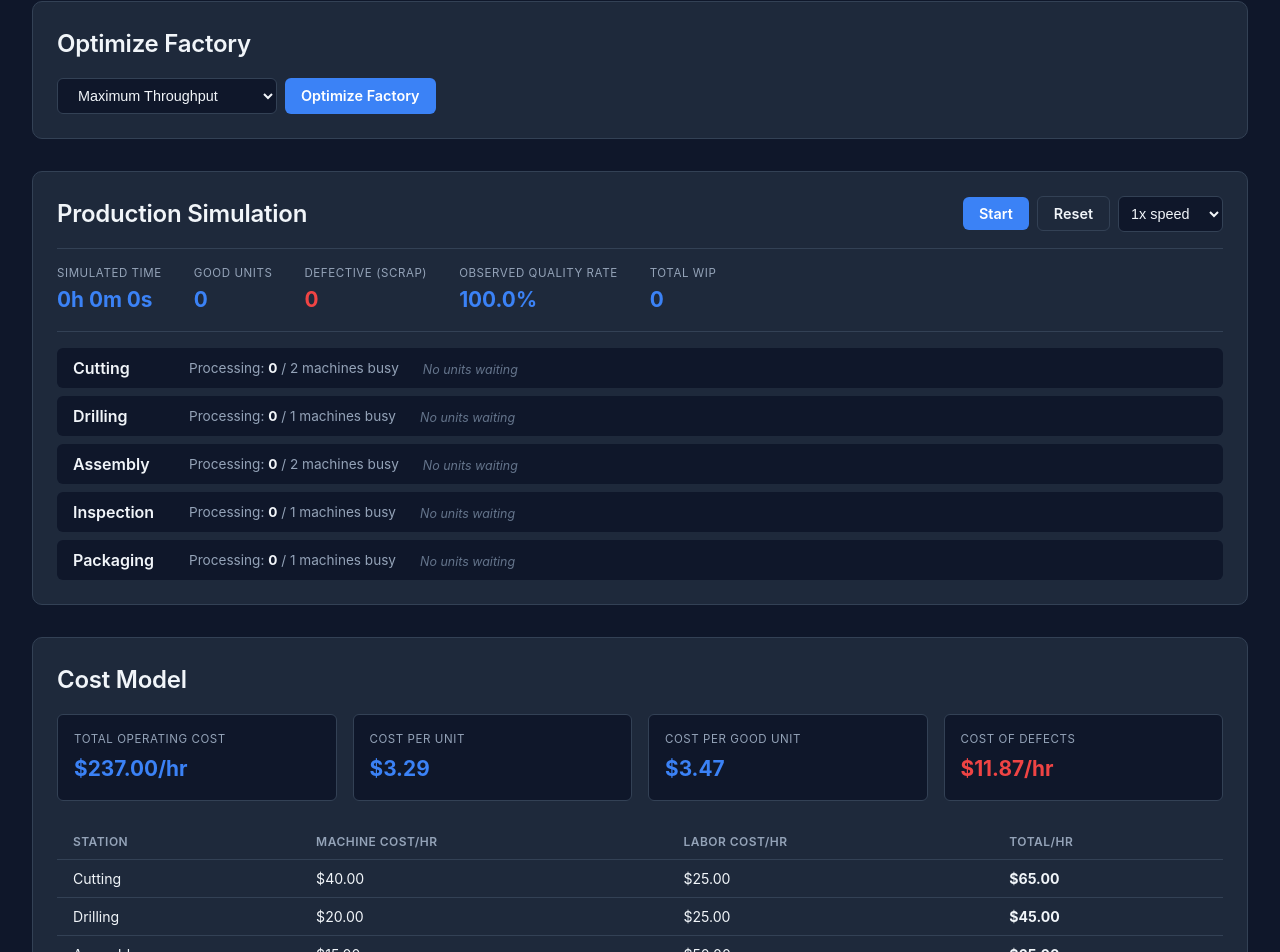
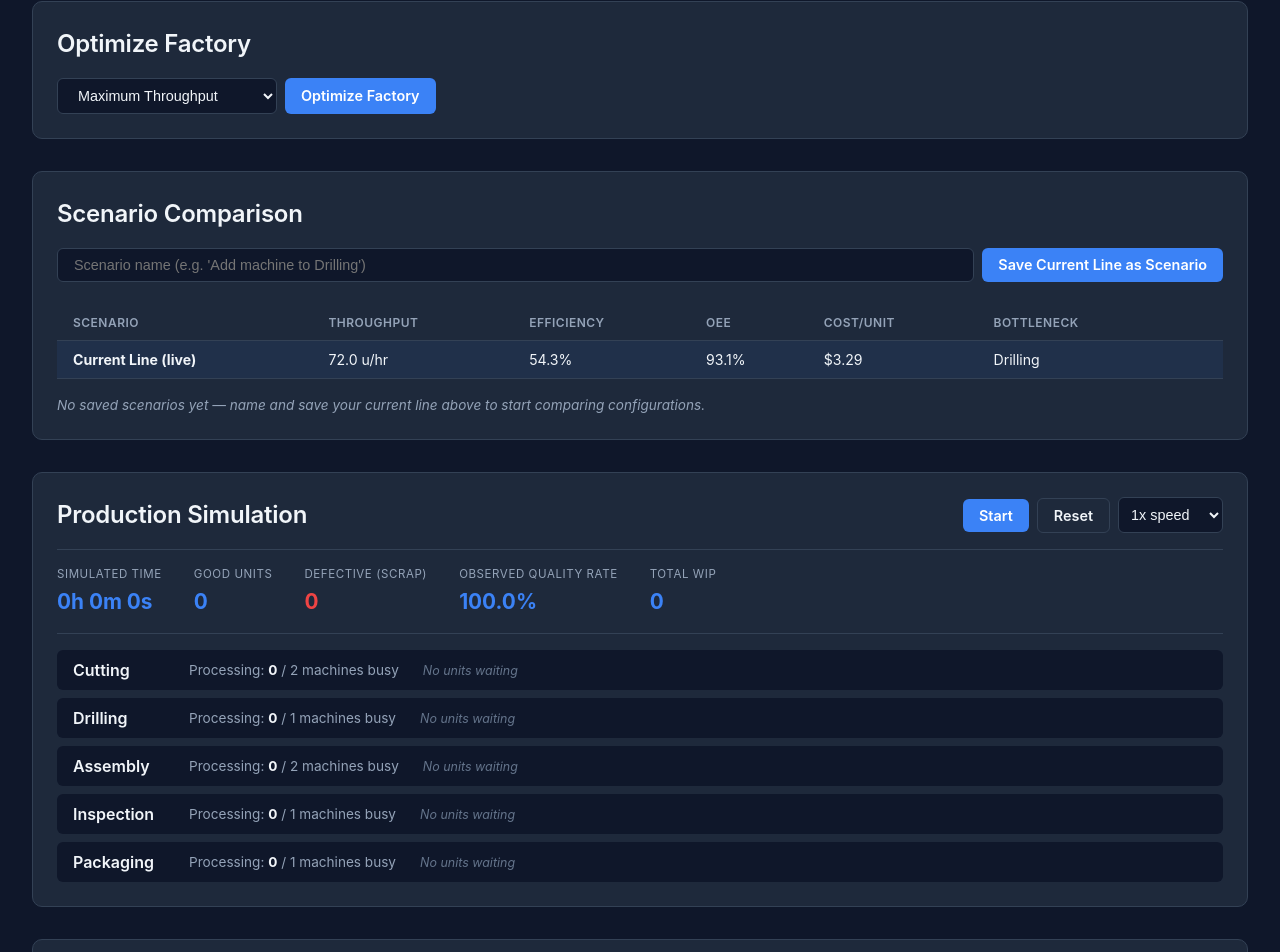
Before and after one commit to michaelhandal/factoryflow, a React (Vite) app: page / in a window 1280 px wide. Shown: the part 1128-2080 px from the top of the page. Built offline with nearby package versions, Linux system fonts and the light colour scheme.

Commit message:
Add scenario save/compare panel with localStorage persistence

```diff
--- a/src/App.css
+++ b/src/App.css
@@ -1038,3 +1038,86 @@
   gap: var(--space-sm);
   margin-top: var(--space-md);
 }
+
+/* --- Scenario Panel --- */
+
+.scenario-panel {
+  background-color: var(--color-surface);
+  border: 1px solid var(--color-border);
+  border-radius: var(--radius-md);
+  padding: var(--space-lg);
+  margin-bottom: var(--space-xl);
+}
+
+.scenario-panel h2 {
+  margin-bottom: var(--space-md);
+}
+
+.scenario-panel__save-row {
+  display: flex;
+  gap: var(--space-sm);
+  margin-bottom: var(--space-lg);
+  flex-wrap: wrap;
+}
+
+.scenario-panel__name-input {
+  flex: 1;
+  min-width: 240px;
+  background-color: var(--color-bg);
+  border: 1px solid var(--color-border);
+  border-radius: var(--radius-sm);
+  padding: var(--space-sm) var(--space-md);
+  color: var(--color-text-primary);
+  font-size: 0.9rem;
+}
+
+.scenario-panel__name-input:focus {
+  outline: none;
+  border-color: var(--color-accent);
+}
+
+.scenario-panel__table {
+  width: 100%;
+  border-collapse: collapse;
+  font-size: 0.88rem;
+}
+
+.scenario-panel__table th,
+.scenario-panel__table td {
+  text-align: left;
+  padding: var(--space-sm) var(--space-md);
+  border-bottom: 1px solid var(--color-border);
+}
+
+.scenario-panel__table th {
+  color: var(--color-text-secondary);
+  font-size: 0.75rem;
+  text-transform: uppercase;
+  letter-spacing: 0.04em;
+  font-weight: 600;
+}
+
+.scenario-panel__row--current {
+  background-color: rgba(59, 130, 246, 0.08);
+}
+
+.scenario-panel__delete-btn {
+  background: transparent;
+  border: none;
+  color: var(--color-text-muted);
+  font-size: 0.9rem;
+  padding: 2px var(--space-sm);
+  border-radius: var(--radius-sm);
+}
+
+.scenario-panel__delete-btn:hover {
+  color: var(--color-danger);
+  background-color: var(--color-surface-hover);
+}
+
+.scenario-panel__empty {
+  color: var(--color-text-secondary);
+  font-style: italic;
+  font-size: 0.85rem;
+  margin-top: var(--space-md);
+}
--- a/src/App.jsx
+++ b/src/App.jsx
@@ -9,6 +9,7 @@ import Dashboard from './components/Dashboard';
 import SimulationPanel from './components/SimulationPanel';
 import CostPanel from './components/CostPanel';
 import OptimizationPanel from './components/OptimizationPanel';
+import ScenarioPanel from './components/ScenarioPanel';
 import { calculateRequiredRatePerHour } from './calculations/utilization';
 import { useSimulation } from './hooks/useSimulation';
 
@@ -52,6 +53,7 @@ function App() {
           simState={simulation.simState}
         />
         <OptimizationPanel line={line} onApply={setLine} />
+        <ScenarioPanel line={line} />
         <SimulationPanel
           line={line}
           simState={simulation.simState}
--- /dev/null
+++ b/src/calculations/scenarioMetrics.js
@@ -0,0 +1,30 @@
+// src/calculations/scenarioMetrics.js
+import { calculateThroughput, calculateAverageCycleTime } from './dashboard';
+import { calculateLineEfficiency } from './lineEfficiency';
+import { calculateLineOEE } from './oee';
+import { calculateCostPerUnit } from './cost';
+import { identifyBottleneck } from './bottleneck';
+
+/**
+ * calculateScenarioMetrics
+ *
+ * Computes the standard comparison metrics for a single production line
+ * (used for both saved scenarios and the current live line), reusing all
+ * of our existing calculation functions. Nothing here is scenario-specific
+ * math — it's just a convenience bundle for the comparison table.
+ *
+ * @param {object[]} line - a production line (current or saved)
+ * @returns {object} key comparison metrics
+ */
+export function calculateScenarioMetrics(line) {
+  const bottleneck = identifyBottleneck(line);
+  return {
+    throughput: calculateThroughput(line),
+    lineEfficiency: calculateLineEfficiency(line),
+    oee: calculateLineOEE(line),
+    costPerUnit: calculateCostPerUnit(line),
+    averageCycleTime: calculateAverageCycleTime(line),
+    bottleneckName: bottleneck ? bottleneck.name : '—',
+    stationCount: line.length,
+  };
+}
--- /dev/null
+++ b/src/components/ScenarioPanel.jsx
@@ -0,0 +1,105 @@
+// src/components/ScenarioPanel.jsx
+import { useState, useEffect } from 'react';
+import { loadScenarios, saveScenario, deleteScenario } from '../utils/scenarioStorage';
+import { calculateScenarioMetrics } from '../calculations/scenarioMetrics';
+
+// Lets the user save the current line as a named scenario, and compares
+// all saved scenarios (plus the live current line) in one table.
+
+function ScenarioPanel({ line }) {
+  const [scenarios, setScenarios] = useState([]);
+  const [newName, setNewName] = useState('');
+
+  // Load saved scenarios once on mount.
+  useEffect(() => {
+    setScenarios(loadScenarios());
+  }, []);
+
+  function handleSave() {
+    const name = newName.trim() || `Scenario ${scenarios.length + 1}`;
+    const updated = saveScenario(name, line);
+    setScenarios(updated);
+    setNewName('');
+  }
+
+  function handleDelete(id) {
+    const updated = deleteScenario(id);
+    setScenarios(updated);
+  }
+
+  const currentMetrics = calculateScenarioMetrics(line);
+
+  return (
+    <div className="scenario-panel">
+      <h2>Scenario Comparison</h2>
+
+      <div className="scenario-panel__save-row">
+        <input
+          type="text"
+          placeholder="Scenario name (e.g. 'Add machine to Drilling')"
+          value={newName}
+          onChange={(e) => setNewName(e.target.value)}
+          className="scenario-panel__name-input"
+        />
+        <button className="btn-primary" onClick={handleSave}>
+          Save Current Line as Scenario
+        </button>
+      </div>
+
+      <table className="scenario-panel__table">
+        <thead>
+          <tr>
+            <th>Scenario</th>
+            <th>Throughput</th>
+            <th>Efficiency</th>
+            <th>OEE</th>
+            <th>Cost/Unit</th>
+            <th>Bottleneck</th>
+            <th></th>
+          </tr>
+        </thead>
+        <tbody>
+          <tr className="scenario-panel__row--current">
+            <td><strong>Current Line (live)</strong></td>
+            <td>{currentMetrics.throughput.toFixed(1)} u/hr</td>
+            <td>{(currentMetrics.lineEfficiency * 100).toFixed(1)}%</td>
+            <td>{(currentMetrics.oee * 100).toFixed(1)}%</td>
+            <td>${currentMetrics.costPerUnit.toFixed(2)}</td>
+            <td>{currentMetrics.bottleneckName}</td>
+            <td></td>
+          </tr>
+          {scenarios.map((scenario) => {
+            const metrics = calculateScenarioMetrics(scenario.line);
+            return (
+              <tr key={scenario.id}>
+                <td>{scenario.name}</td>
+                <td>{metrics.throughput.toFixed(1)} u/hr</td>
+                <td>{(metrics.lineEfficiency * 100).toFixed(1)}%</td>
+                <td>{(metrics.oee * 100).toFixed(1)}%</td>
+                <td>${metrics.costPerUnit.toFixed(2)}</td>
+                <td>{metrics.bottleneckName}</td>
+                <td>
+                  <button
+                    className="scenario-panel__delete-btn"
+                    onClick={() => handleDelete(scenario.id)}
+                    title="Delete scenario"
+                  >
+                    ✕
+                  </button>
+                </td>
+              </tr>
+            );
+          })}
+        </tbody>
+      </table>
+
+      {scenarios.length === 0 && (
+        <p className="scenario-panel__empty">
+          No saved scenarios yet — name and save your current line above to start comparing configurations.
+        </p>
+      )}
+    </div>
+  );
+}
+
+export default ScenarioPanel;
--- /dev/null
+++ b/src/utils/scenarioStorage.js
@@ -0,0 +1,64 @@
+// src/utils/scenarioStorage.js
+
+// Handles reading/writing saved scenarios to localStorage. A scenario is a
+// named snapshot of a production line: { id, name, savedAt, line }.
+// Kept isolated in its own file so the storage mechanism (localStorage)
+// could be swapped out later without touching any component code.
+
+const STORAGE_KEY = 'factoryflow_scenarios';
+
+/**
+ * loadScenarios
+ *
+ * Reads all saved scenarios from localStorage.
+ *
+ * @returns {object[]} array of saved scenarios, or [] if none exist or on error
+ */
+export function loadScenarios() {
+  try {
+    const raw = localStorage.getItem(STORAGE_KEY);
+    if (!raw) return [];
+    const parsed = JSON.parse(raw);
+    return Array.isArray(parsed) ? parsed : [];
+  } catch (err) {
+    console.error('Failed to load scenarios from localStorage:', err);
+    return [];
+  }
+}
+
+/**
+ * saveScenario
+ *
+ * Adds a new named scenario (a snapshot of the given line) to storage.
+ *
+ * @param {string} name - user-provided scenario name
+ * @param {object[]} line - the production line to snapshot
+ * @returns {object[]} the updated full list of scenarios
+ */
+export function saveScenario(name, line) {
+  const scenarios = loadScenarios();
+  const newScenario = {
+    id: `scenario-${Date.now()}`,
+    name,
+    savedAt: new Date().toISOString(),
+    line,
+  };
+  const updated = [...scenarios, newScenario];
+  localStorage.setItem(STORAGE_KEY, JSON.stringify(updated));
+  return updated;
+}
+
+/**
+ * deleteScenario
+ *
+ * Removes a scenario by id.
+ *
+ * @param {string} scenarioId
+ * @returns {object[]} the updated full list of scenarios
+ */
+export function deleteScenario(scenarioId) {
+  const scenarios = loadScenarios();
+  const updated = scenarios.filter((s) => s.id !== scenarioId);
+  localStorage.setItem(STORAGE_KEY, JSON.stringify(updated));
+  return updated;
+}
```
